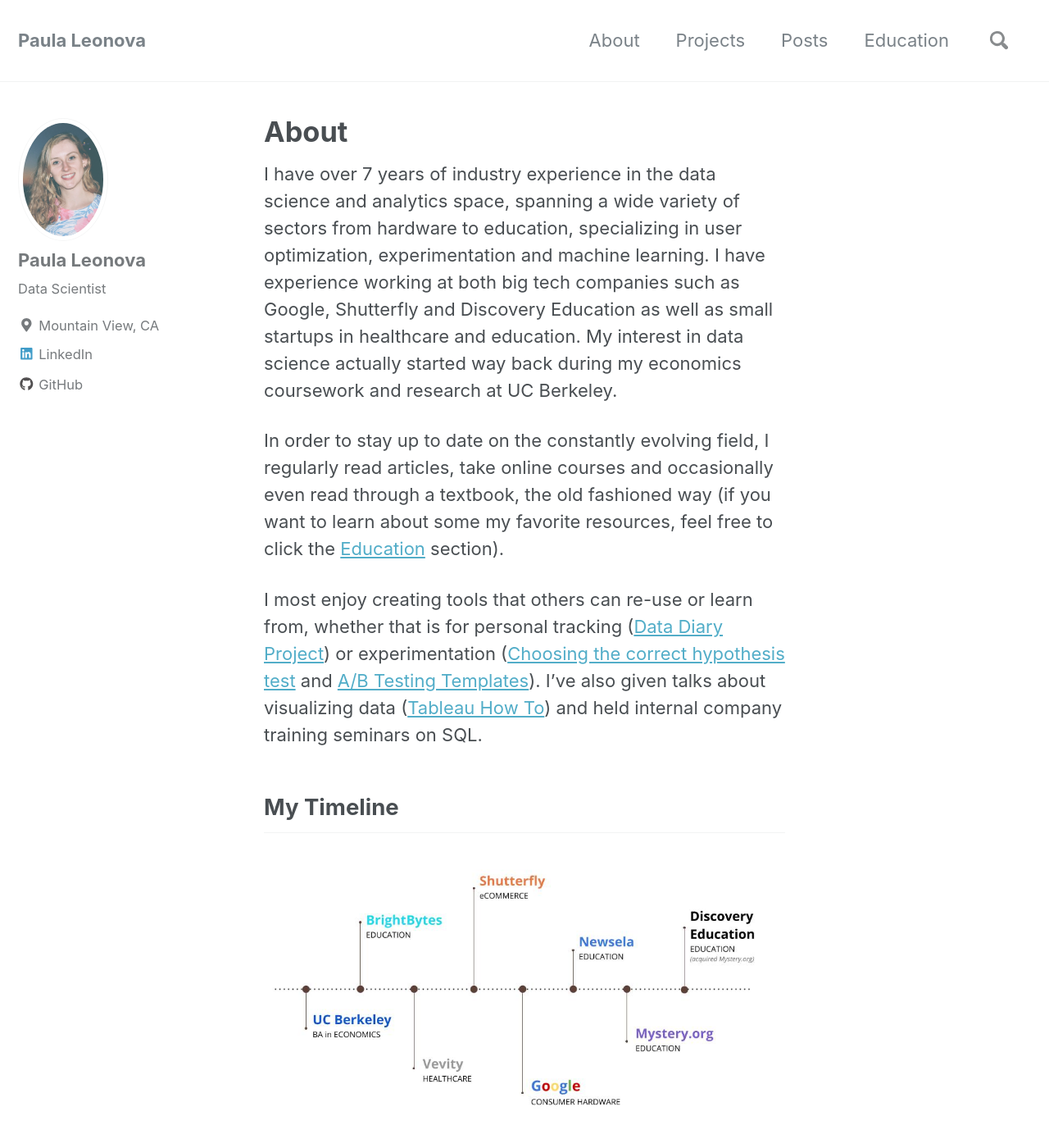
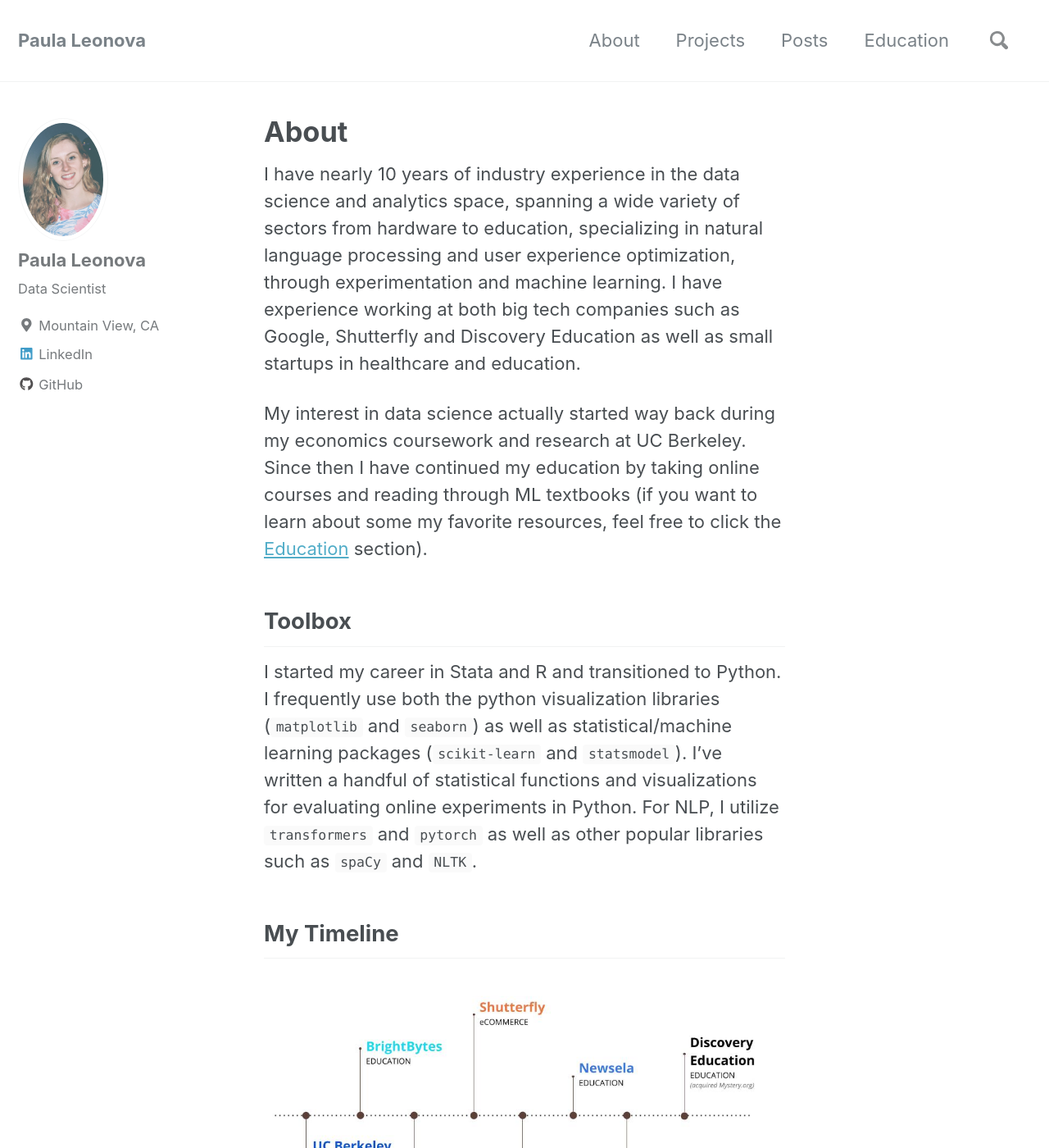
Before and after one commit to pleonova/pleonova.github.io, a Jekyll site: the page built from _pages/about.md, in a window 1280 px wide and 1400 px high. Shown: the whole window at 82% size. Built offline with Jekyll 4.4.1, drawn with Linux system fonts in a browser that asks for light colours; nearby versions of some CDN libraries; some of the changed text lies outside the part shown.

Commit message:
Update About Me

```diff
--- a/_pages/about.md
+++ b/_pages/about.md
@@ -5,21 +5,21 @@
   #image: "/images/rock-colors-small.jpg"
 ---
 
-I have over 7 years of industry experience in the data science and analytics space, spanning a wide variety of sectors from hardware to education, specializing in user optimization, experimentation and machine learning. I have experience working at both big tech companies such as Google, Shutterfly and Discovery Education as well as small startups in healthcare and education. My interest in data science actually started way back during my economics coursework and research at UC Berkeley.
+I have nearly 10 years of industry experience in the data science and analytics space, spanning a wide variety of sectors from hardware to education, specializing in natural language processing and user experience optimization, through experimentation and machine learning. I have experience working at both big tech companies such as Google, Shutterfly and Discovery Education as well as small startups in healthcare and education.
 
-In order to stay up to date on the constantly evolving field, I regularly read articles, take online courses and occasionally even read through a textbook, the old fashioned way (if you want to learn about some my favorite resources, feel free to click the [Education](https://pleonova.github.io/education/) section).
+My interest in data science actually started way back during my economics coursework and research at UC Berkeley. Since then I have continued my education by taking online courses and reading through ML textbooks (if you want to learn about some my favorite resources, feel free to click the [Education](https://pleonova.github.io/education/) section).
 
-I most enjoy creating tools that others can re-use or learn from, whether that is for personal tracking ([Data Diary Project](https://github.com/pleonova/data-diary)) or experimentation ([Choosing the correct hypothesis test](https://github.com/pleonova/stat-tests) and [A/B Testing Templates](https://github.com/pleonova/ab-testing)).  I've also given talks about visualizing data ([Tableau How To](https://pleonova.github.io/visualization-tableau/)) and held internal company training seminars on SQL.
+
+## Toolbox
+
+I started my career in Stata and R and transitioned to Python. I frequently use both the python visualization libraries (`matplotlib` and `seaborn`) as well as statistical/machine learning packages (`scikit-learn` and `statsmodel`). I've written a handful of statistical functions and visualizations for evaluating online experiments in Python. For NLP, I utilize `transformers` and `pytorch` as well as other popular libraries such as `spaCy` and `NLTK`.
 
 
 ## My Timeline
 
 <img src="{{ site.url }}{{ site.baseurl }}/images/my-background5.JPG" alt="">
 
-## Toolbox
-
-I started my career in Stata and R and transitioned to Python. I frequently use both the python visualization libraries (`matplotlib` and `seaborn`) as well as statistical/machine learning packages (`scikit-learn` and `statsmodel`). Furthemore, I've written a handful of statistical functions and visualizations for evaluating online experiments in Python. In addition to exploring data and creating models in Python, I am also familiar with various business intelligence tools such as Looker, Tableau and Chartio.
 
 <br /><br />
-## Other Interests
-When I am not working on my data side projects, I like to get outdoors whether that be up to the mountains in the winter for some snowboarding or the nearest park in the summer for some Ultimate Frisbee. I also enjoy [woodworking](https://www.instructables.com/My-First-Piece-of-Furniture-a-Bar-Cart/), [photography](http://girlandcamera.wixsite.com/novaphotography) and engine building and eurostyle tabletop games (such as Terra Mystica and Brass: Birmingham).
+## Hobbies
+When I am not working on my data side projects, I like to get outdoors whether that be up to the mountains in the winter for some snowboarding or the nearest park in the summer for some Ultimate Frisbee. I also enjoy [woodworking](https://www.instructables.com/My-First-Piece-of-Furniture-a-Bar-Cart/), [photography](http://girlandcamera.wixsite.com/novaphotography) and eurostyle tabletop and engine building board games (such as Terra Mystica and Brass: Birmingham).
```
